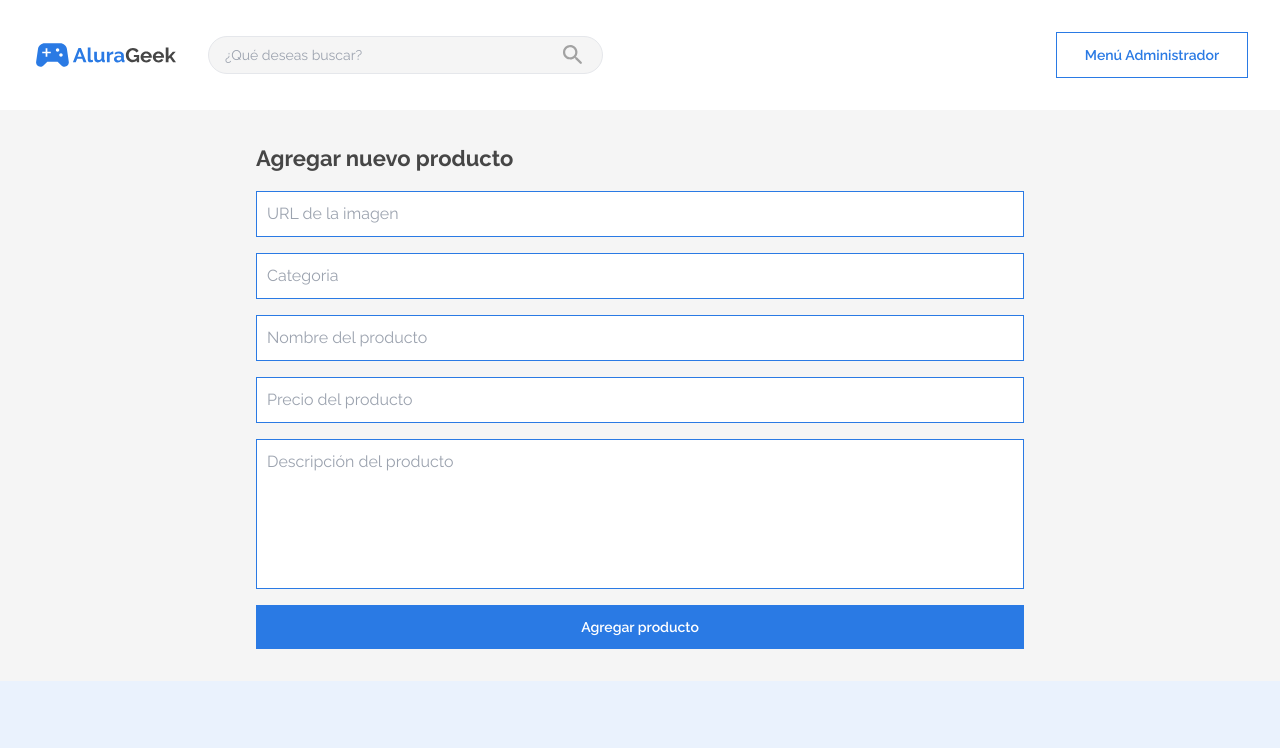
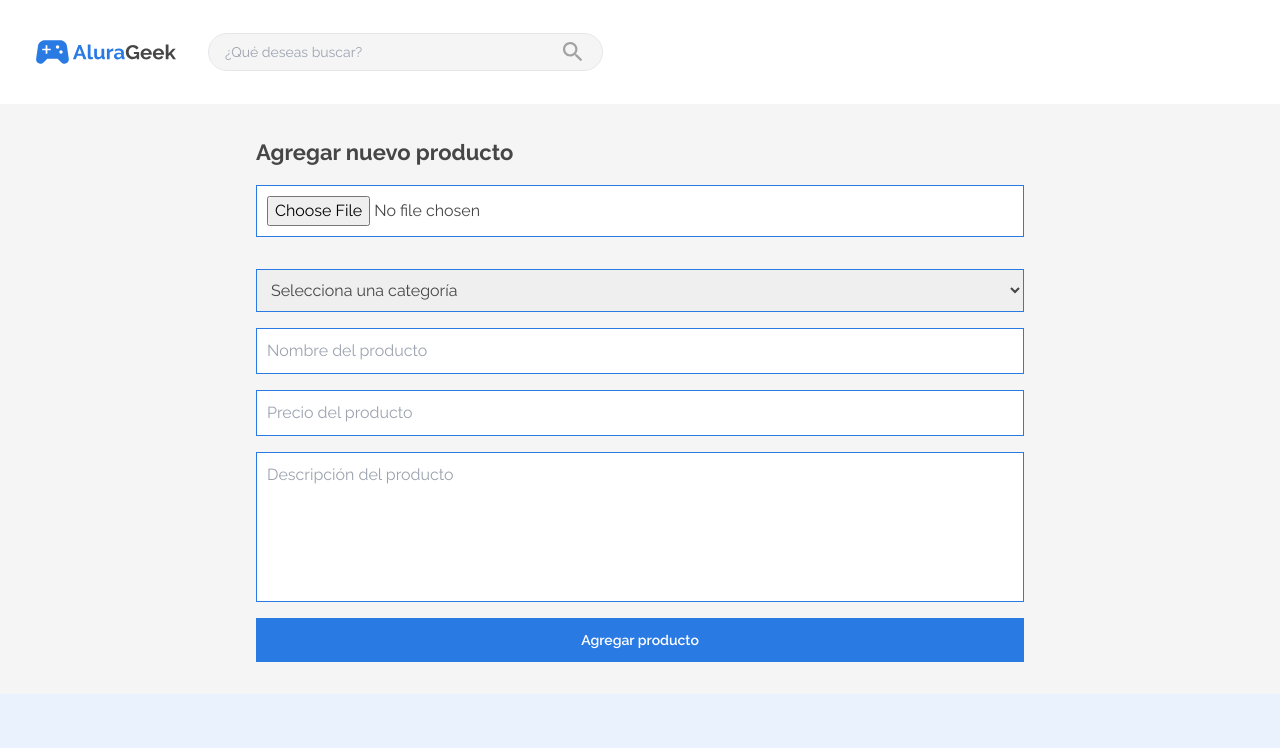
Before and after one commit to Miguelaeb/aluraGeek, a React (Create React App) app: page /addProduct in a window 1280 px wide. Shown: the top 748 px of the page. Built offline with nearby package versions, Linux system fonts and the light colour scheme; the HTML template or start-up script is replaced by a standard one.

Commit message:
add product page

```diff
--- a/src/components/Header.jsx
+++ b/src/components/Header.jsx
@@ -13,7 +13,7 @@ export default function Header() {
                 </p>
                 <Link to="/viewAllConsoleProducts">
                     <button className=" font-Raleway font-semibold text-sm bg-primary-blue text-white w-32 py-3 px-4 hover:scale-110 transition duration-300 ease-in-out">
-                        Ver Consola
+                        Ver Consolas
                     </button>
                 </Link>
             </div>
--- /dev/null
+++ b/src/components/SecondNavbar.jsx
@@ -0,0 +1,44 @@
+import React from "react";
+import { Link } from "react-router-dom";
+
+export default function SecondNavbar() {
+    return(
+        <>
+            <div className=" m-4 lg:m-8">
+                <nav className=" xl:my-8 flex justify-between items-center xl:max-w-[80rem] mx-auto">
+                    <div className=" flex justify-center items-center gap-8">
+                        <Link to="/">
+                            <img
+                                className="md:w-28 lg:w-36 cursor-pointer"
+                                src="images/alurageek__logo.svg"
+                                alt="aluraGeek logo"
+                            />
+                        </Link>
+
+                        <div className="relative hidden md:block">
+                            <input
+                                type="text"
+                                placeholder="¿Qué deseas buscar?"
+                                className=" font-Raleway font-normal text-sm w-72 xl:w-[24.7rem] text-seconday-gray border bg-searchBar-background rounded-full py-2 px-4 focus:outline-none focus:border-primary-blue"
+                            />
+
+                            <img
+                                className="absolute top-0 right-5 flex items-center justify-center h-full w-5"
+                                src="images/second__search__icon.svg"
+                                alt=""
+                            />
+                        </div>
+                    </div>
+
+                    <div className="flex items-center space-x-5">
+                        <img
+                            className=" md:hidden"
+                            src="images/search__icon.svg"
+                            alt="search icon"
+                        />
+                    </div>
+                </nav>
+            </div>
+        </>
+    )
+}
--- a/src/pages/AddProduct.jsx
+++ b/src/pages/AddProduct.jsx
@@ -1,18 +1,28 @@
 import React, { useState } from "react";
-import { Link } from "react-router-dom";
+import SecondNavbar from "../components/SecondNavbar";
 import Contact from "../components/Contact";
 import Footer from "../components/Footer";
 
 export default function AddProduct() {
+    // eslint-disable-next-line
+    const [imageFile, setImageFile] = useState(null);
     const [imageUrl, setImageUrl] = useState("");
     const [categoria, setCategoria] = useState("");
     const [nombreProducto, setNombreProducto] = useState("");
     const [precioProducto, setPrecioProducto] = useState("");
     const [descripcionProducto, setDescripcionProducto] = useState("");
 
+    const handleFileChange = (event) => {
+        const file = event.target.files[0];
+        setImageFile(file);
+        const imageURL = URL.createObjectURL(file);
+        setImageUrl(imageURL);
+    };
+
     const handleSubmit = (event) => {
         event.preventDefault();
 
+        setImageFile(null);
         setImageUrl("");
         setCategoria("");
         setNombreProducto("");
@@ -22,94 +32,78 @@ export default function AddProduct() {
 
     return (
         <div>
-            <div className=" m-4 lg:m-8">
-                <nav className=" xl:my-8 flex justify-between items-center xl:max-w-[80rem] mx-auto">
-                    <div className=" flex justify-center items-center gap-8">
-                        <Link to="/">
-                            <img
-                                className="md:w-28 lg:w-36 cursor-pointer"
-                                src="images/alurageek__logo.svg"
-                                alt="aluraGeek logo"
-                            />
-                        </Link>
-
-                        <div className="relative hidden md:block">
-                            <input
-                                type="text"
-                                placeholder="¿Qué deseas buscar?"
-                                className=" font-Raleway font-normal text-sm w-72 xl:w-[24.7rem] text-seconday-gray border bg-searchBar-background rounded-full py-2 px-4 focus:outline-none focus:border-primary-blue"
-                            />
-
-                            <img
-                                className="absolute top-0 right-5 flex items-center justify-center h-full w-5"
-                                src="images/second__search__icon.svg"
-                                alt=""
-                            />
-                        </div>
-                    </div>
-
-                    <div className="flex items-center space-x-5">
-                        <Link to="/admin">
-                            <button className="font-Raleway font-semibold text-sm text-primary-blue border border-solid border-primary-blue w-[11rem] md:w-[12rem] xl:w-48 py-3 px-4 hover:scale-110 transition duration-300 ease-in-out">
-                                Menú Administrador
-                            </button>
-                        </Link>
-
-                        <img
-                            className=" md:hidden"
-                            src="images/search__icon.svg"
-                            alt="search icon"
-                        />
-                    </div>
-                </nav>
-            </div>
-
-            <div className=" bg-searchBar-background p-4 md:py-8 md:px-8">
-                <div className=" max-w-3xl mx-auto">
-                    <h2 className=" font-Raleway font-bold text-[1.375rem] text-seconday-gray">
+            <SecondNavbar />
+            <div className="bg-searchBar-background p-4 md:py-8 md:px-8">
+                <div className="max-w-3xl mx-auto">
+                    <h2 className="font-Raleway font-bold text-[1.375rem] text-seconday-gray">
                         Agregar nuevo producto
                     </h2>
 
                     <form
-                        className=" flex flex-col gap-4 mt-4 "
+                        className="flex flex-col gap-4 mt-4"
                         onSubmit={handleSubmit}>
                         <div>
                             <label
-                                className=" sr-only hidden"
-                                htmlFor="imageUrl">
-                                URL de la imagen:
+                                htmlFor="imageFile"
+                                className="sr-only hidden">
+                                Imagen:
                             </label>
                             <input
-                                className="block p-2.5 w-full font-Raleway font-normal text-base text-seconday-gray border border-primary-blue outline-none"
-                                type="text"
-                                id="imageUrl"
-                                placeholder="URL de la imagen"
-                                value={imageUrl}
-                                onChange={(event) =>
-                                    setImageUrl(event.target.value)
-                                }
+                                className="block p-2.5 w-full font-Raleway font-normal text-base text-seconday-gray border border-primary-blue outline-none bg-white"
+                                type="file"
+                                id="imageFile"
+                                accept="image/*"
+                                onChange={handleFileChange}
                             />
                         </div>
                         <div>
+                            {imageUrl && (
+                                <img
+                                    src={imageUrl}
+                                    alt="Vista previa de la imagen"
+                                    className=" max-w-full h-auto"
+                                />
+                            )}
+                        </div>
+
+                        <div>
                             <label
-                                className=" sr-only hidden"
-                                htmlFor="categoria">
+                                htmlFor="categoria"
+                                className="sr-only hidden">
                                 Categoría:
                             </label>
-                            <input
-                                className="block p-2.5 w-full font-Raleway font-normal text-base text-seconday-gray border border-primary-blue outline-none"
-                                type="text"
+                            <select
+                                className="block cursor-pointer p-2.5 w-full font-Raleway font-normal text-base text-seconday-gray border border-primary-blue outline-none"
                                 id="categoria"
-                                placeholder="Categoria"
                                 value={categoria}
                                 onChange={(event) =>
                                     setCategoria(event.target.value)
-                                }
-                            />
+                                }>
+                                <option
+                                    className=" font-Raleway font-medium text-lg text-seconday-gray cursor-pointer"
+                                    value="">
+                                    Selecciona una categoría
+                                </option>
+                                <option
+                                    className=" font-Raleway font-medium text-lg text-seconday-gray cursor-pointer "
+                                    value="StarWars">
+                                    StarWars
+                                </option>
+                                <option
+                                    className=" font-Raleway font-medium text-lg text-seconday-gray cursor-pointer "
+                                    value="console">
+                                    console
+                                </option>
+                                <option
+                                    className=" font-Raleway font-medium text-lg text-seconday-gray cursor-pointer "
+                                    value="various">
+                                    various
+                                </option>
+                            </select>
                         </div>
                         <div>
                             <label
-                                className=" sr-only hidden"
+                                className="sr-only hidden"
                                 htmlFor="nombreProducto">
                                 Nombre del producto:
                             </label>
@@ -126,7 +120,7 @@ export default function AddProduct() {
                         </div>
                         <div>
                             <label
-                                className=" sr-only hidden"
+                                className="sr-only hidden"
                                 htmlFor="precioProducto">
                                 Precio del producto:
                             </label>
@@ -143,7 +137,7 @@ export default function AddProduct() {
                         </div>
                         <div>
                             <label
-                                className=" sr-only hidden"
+                                className="sr-only hidden"
                                 htmlFor="descripcionProducto">
                                 Descripción del producto:
                             </label>
@@ -158,7 +152,7 @@ export default function AddProduct() {
                             />
                         </div>
 
-                        <div className=" flex justify-center">
+                        <div className="flex justify-center">
                             <button
                                 className="font-Raleway font-semibold text-sm bg-primary-blue text-white w-full py-3 px-4 hover:scale-110 transition duration-300 ease-in-out"
                                 type="submit">
--- a/src/pages/Admin.jsx
+++ b/src/pages/Admin.jsx
@@ -1,6 +1,7 @@
 import React, { useEffect, useState } from "react";
 import axios from "axios";
 import { Link } from "react-router-dom";
+import SecondNavbar from "../components/SecondNavbar";
 import Contact from "../components/Contact";
 import Footer from "../components/Footer";
 
@@ -44,41 +45,7 @@ export default function Admin() {
 
     return (
         <div>
-            <div className="m-4 lg:m-8">
-                <nav className="xl:my-8 flex justify-between items-center xl:max-w-[80rem] mx-auto">
-                    <div className="flex justify-center items-center gap-8">
-                        <Link to="/">
-                            <img
-                                className="md:w-28 lg:w-36 cursor-pointer"
-                                src="images/alurageek__logo.svg"
-                                alt="aluraGeek logo"
-                            />
-                        </Link>
-
-                        <div className="relative hidden md:block">
-                            <input
-                                type="text"
-                                placeholder="¿Qué deseas buscar?"
-                                className="font-Raleway font-normal text-sm w-72 xl:w-[24.7rem] text-seconday-gray border bg-searchBar-background rounded-full py-2 px-4 focus:outline-none focus:border-primary-blue"
-                            />
-
-                            <img
-                                className="absolute top-0 right-5 flex items-center justify-center h-full w-5"
-                                src="images/second__search__icon.svg"
-                                alt=""
-                            />
-                        </div>
-                    </div>
-
-                    <div className="flex items-center space-x-5">
-                        <img
-                            className="md:hidden"
-                            src="images/search__icon.svg"
-                            alt="search icon"
-                        />
-                    </div>
-                </nav>
-            </div>
+            <SecondNavbar />
 
             <div className="bg-searchBar-background p-4 md:py-8">
                 <div className="flex flex-col md:justify-between gap-4 mb-8 lg:px-8 xl:p-0 xl:max-w-[80rem] mx-auto md:flex-row">
--- a/src/pages/Login.jsx
+++ b/src/pages/Login.jsx
@@ -1,5 +1,6 @@
 import React, { useEffect, useState } from "react";
 import { Link } from "react-router-dom";
+import SecondNavbar from "../components/SecondNavbar";
 import Contact from "../components/Contact";
 import Footer from "../components/Footer";
 
@@ -17,42 +18,7 @@ export default function Login() {
 
     return (
         <div>
-            <div className=" m-4 lg:m-8">
-                <nav className=" xl:my-8 flex justify-between items-center xl:max-w-[80rem] mx-auto">
-                    <div className=" flex justify-center items-center gap-8">
-                        <Link to="/">
-                            <img
-                                className="md:w-28 lg:w-36 cursor-pointer"
-                                src="images/alurageek__logo.svg"
-                                alt="aluraGeek logo"
-                            />
-                        </Link>
-
-                        <div className="relative hidden md:block">
-                            <input
-                                type="text"
-                                placeholder="¿Qué deseas buscar?"
-                                className=" font-Raleway font-normal text-sm w-72 xl:w-[24.7rem] text-seconday-gray border bg-searchBar-background rounded-full py-2 px-4 focus:outline-none focus:border-primary-blue"
-                            />
-
-                            <img
-                                className="absolute top-0 right-5 flex items-center justify-center h-full w-5"
-                                src="images/second__search__icon.svg"
-                                alt=""
-                            />
-                        </div>
-                    </div>
-
-                    <div className="flex items-center space-x-5">
-                        <img
-                            className=" md:hidden"
-                            src="images/search__icon.svg"
-                            alt="search icon"
-                        />
-                    </div>
-                </nav>
-            </div>
-
+            <SecondNavbar />
             <div className=" flex flex-col justify-center items-center bg-searchBar-background">
                 <h2 className=" font-Raleway font-bold text-base xl:text-lg text-seconday-gray mt-36">
                     Inciciar Sesion
```
Also changed, not shown: src/pages/EditProduct.jsx (added).
